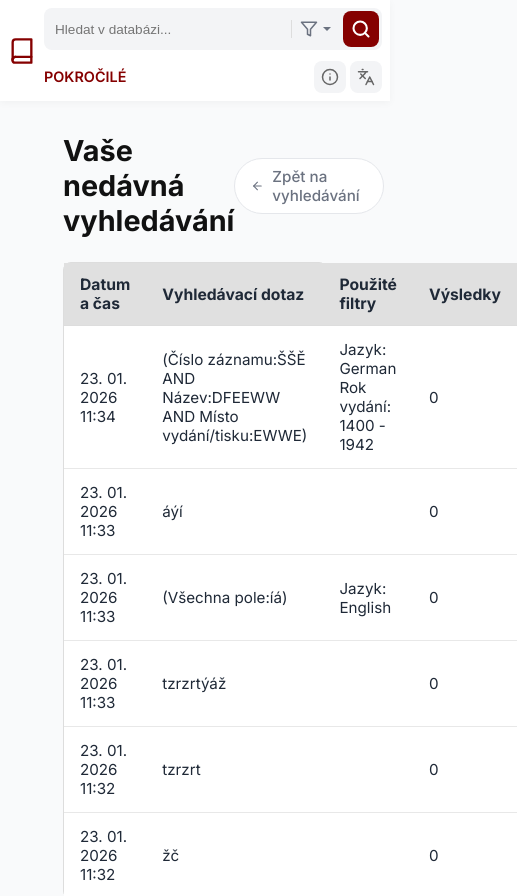
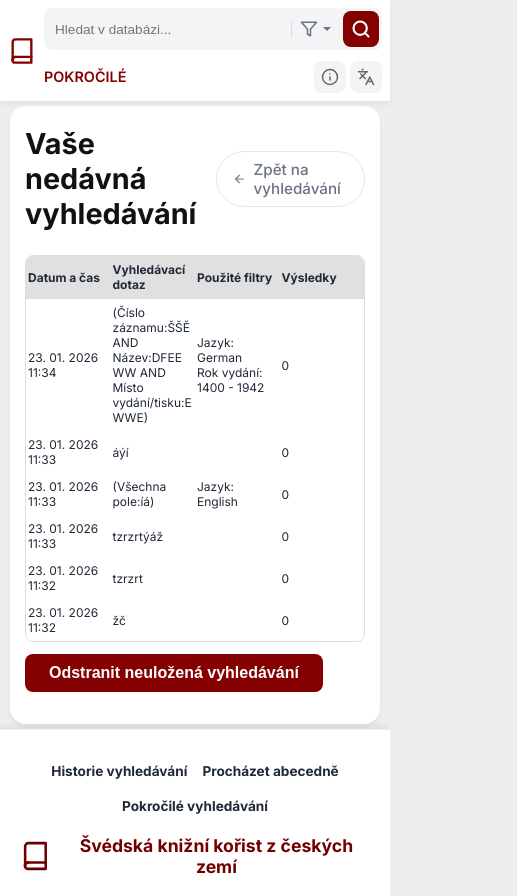
Before and after one commit to sol239/krigsbyte, a Nuxt app: page /history in a window 390 px wide. Shown: the top 896 px of the page, 517 px wide, since content can reach past the window. Built offline with nearby package versions, Linux system fonts and the light colour scheme.

Commit message:
Update code

```diff
--- a/app/app.vue
+++ b/app/app.vue
@@ -19,7 +19,7 @@
   --bg-footer: #f9fafb;
   --bg-input: #f3f4f6;
   --radius: 12px;
-  --shadow: 0 2px 8px 0 rgba(0,0,0,0.04);
+  --shadow: 0 2px 8px 0 rgba(0, 0, 0, 0.04);
   --shadow-sm: 0 1px 2px 0 rgba(0, 0, 0, 0.05);
   --shadow-md: 0 4px 6px -1px rgba(0, 0, 0, 0.1), 0 2px 4px -1px rgba(0, 0, 0, 0.06);
   --focus-ring: 0 0 0 3px rgba(133, 0, 0, 0.15);
@@ -34,7 +34,7 @@ body {
 
 /* Global styles for layout */
 #app {
-  height: 100vh;
+  min-height: 100vh;
   display: flex;
   flex-direction: column;
 }
--- a/app/components/footer.vue
+++ b/app/components/footer.vue
@@ -23,7 +23,7 @@
 <style scoped>
 /* --- FOOTER --- */
 footer {
-  background: var(--bg-footer);
+  background: #ffffff !important;
   padding: 20px 80px;
   height: 15vh;
   border-top: 1px solid rgba(0, 0, 0, 0.05);
@@ -32,6 +32,9 @@ footer {
   align-items: center;
   flex-wrap: wrap;
   gap: 40px;
+  z-index: 10000;
+  position: relative;
+  box-shadow: 0 -4px 5px 0 rgba(0, 0, 0, 0.05);
 }
 
 .footer-logo-section {
--- a/app/components/header.vue
+++ b/app/components/header.vue
@@ -144,7 +144,7 @@ header {
   min-height: 70px;
   background: var(--bg-header);
   backdrop-filter: blur(12px);
-  box-shadow: var(--shadow);
+  box-shadow: 0 4px 5px 0 rgba(0, 0, 0, 0.05);
   flex-shrink: 0;
 }
 
@@ -261,7 +261,7 @@ header .logo span {
   transform: rotate(180deg);
 }
 
-  .dropdown-list {
+.dropdown-list {
   position: absolute;
   top: calc(100% + 8px);
   right: 0;
--- a/app/components/homeContent.vue
+++ b/app/components/homeContent.vue
@@ -129,6 +129,8 @@ const loopedCities = [...cities, ...cities];
   flex-direction: column;
   justify-content: center;
   align-items: center;
+  box-shadow: 0 4px 5px 0 rgba(0, 0, 0, 0.05);
+
 }
 
 .hero-content {
--- a/app/pages/history/index.vue
+++ b/app/pages/history/index.vue
@@ -2,6 +2,7 @@
   <div class="page-layout">
     <Header />
     <main class="main-content">
+      <div class="card history-card">
         <div class="top-nav">
           <h1>Vaše nedávná vyhledávání</h1>
           <a class="back-btn" href="/krigsbyte">
@@ -34,6 +35,7 @@
           </table>
         </div>
         <button class="remove-btn">Odstranit neuložená vyhledávání</button>
+      </div>
     </main>
     <Footer />
   </div>
@@ -97,7 +99,10 @@ useHead({
 </script>
 
 <style>
-/* Variables moved to app.vue */
+/* --- DESIGN SYSTÉM --- */
+:root {
+  --bg-body: #eeeeee;
+}
 
 * {
   box-sizing: border-box;
@@ -109,18 +114,40 @@ body {
   height: 100%;
 }
 
+body {
+  margin: 0;
+  padding: 0;
+  font-family: 'Inter', sans-serif;
+  background: var(--bg-body);
+  color: var(--text-main);
+  display: flex;
+  flex-direction: column;
+}
+
 .page-layout {
   display: flex;
   flex-direction: column;
-  height: 100vh;
+  min-height: 100vh;
 }
 
 /* --- MAIN CONTENT --- */
 .main-content {
   flex: 1;
-  width: 80vw;
-  margin: 0 auto;
-  padding: 32px 24px;
+  width: calc(100% - 40px);
+  max-width: none;
+  margin: 20px auto;
+  padding: 0;
+  display: flex;
+  flex-direction: column;
+  gap: 20px;
+  background: transparent;
+}
+
+.card.history-card {
+  background: #fff;
+  padding: 40px;
+  border-radius: 24px;
+  box-shadow: 0 4px 5px 0 rgba(0, 0, 0, 0.05);
 }
 
 /* --- TOP NAVIGATION --- */
@@ -162,12 +189,15 @@ h1 {
   margin-bottom: 12px;
   border: 1px solid #ddd;
   border-radius: 8px;
+  overflow-x: auto;
+  -webkit-overflow-scrolling: touch;
 }
 
 .history-table {
   width: 100%;
   border-collapse: collapse;
   background: #fff;
+  table-layout: fixed;
 }
 
 .history-table thead {
@@ -186,10 +216,19 @@ h1 {
 }
 
 .history-table td {
-  padding: 14px 16px;
-  border-bottom: 1px solid #e8e8e8;
+  padding: 14px 8px;
   font-size: 0.95rem;
   color: var(--text-main);
+  max-width: 120px;
+  word-break: break-word;
+  white-space: normal;
+}
+
+.history-table td:nth-child(2),
+.history-table td:nth-child(3) {
+  max-width: 200px;
+  word-wrap: break-word;
+  overflow-wrap: break-word;
 }
 
 .history-table tbody tr:hover {
@@ -216,4 +255,34 @@ h1 {
 .remove-btn:hover {
   background: var(--primary-hover);
 }
+
+/* --- MOBILE RESPONSIVE --- */
+@media (max-width: 768px) {
+  .main-content {
+    width: calc(100% - 20px);
+    margin: 5px auto;
+  }
+
+  .card.history-card {
+    padding: 20px 15px;
+    border-radius: 16px;
+  }
+
+  .history-table th,
+  .history-table td {
+    font-size: 0.8rem;
+    padding: 8px 4px;
+    max-width: 80px;
+  }
+}
+
+@media (max-width: 480px) {
+
+  .history-table th,
+  .history-table td {
+    font-size: 0.75rem;
+    padding: 6px 2px;
+    max-width: 60px;
+  }
+}
 </style>
--- a/app/pages/search/index.vue
+++ b/app/pages/search/index.vue
@@ -30,7 +30,7 @@ useHead({
 :root {
   --primary: #850000;
   --primary-hover: #600000;
-  --bg-body: #f2f2f2;
+  --bg-body: #eeeeee;
   --bg-header: rgba(255, 255, 255, 0.98);
   --bg-footer: #fff;
   --bg-input: #f1f1f1;
```
Also changed, not shown: app/pages/search/results/index.vue (+29 -11 lines). Lines whose indentation alone changed are shown as unchanged.
